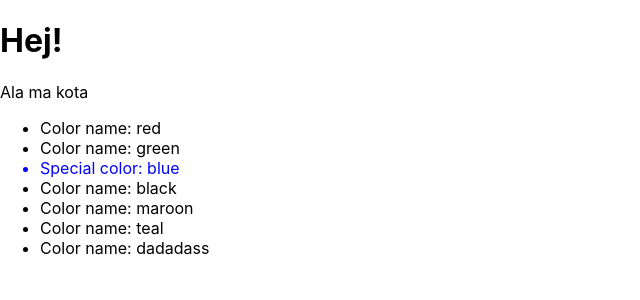
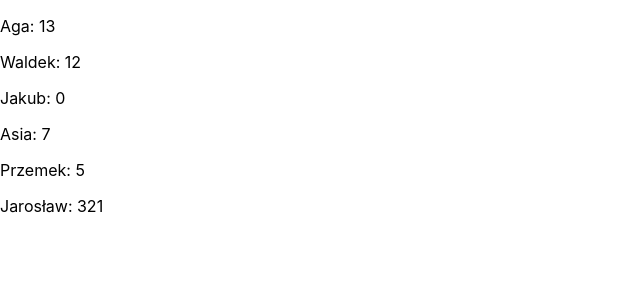
Before and after one commit to argasek/codebrainers-2020-11, a React (Create React App) app: page / in a window 1280 px wide. Shown: the top 300 px of the page, without its empty margins (0-640 px from the left). Built offline with nearby package versions, Linux system fonts and the light colour scheme.

Commit message:
Exercise 11 - Introduction to React - list of students

```diff
--- a/src/App.css
+++ b/src/App.css
@@ -36,3 +36,7 @@
     transform: rotate(360deg);
   }
 }
+
+.green {
+  color: green;
+}
--- a/src/App.js
+++ b/src/App.js
@@ -1,34 +1,12 @@
 import React from 'react';
 import './App.css';
+import StudentList from './components/StudentList';
 
-function App() {
-  const arr = ['red', 'green', 'blue', 'black', 'maroon', 'teal', 'dadadass'];
-  const styleObject = {
-    color: 'blue'
-  };
-
-  const ListItem = props => <li style={props.style}>{props.text}: { props.color }</li>;
-
-  const mapper = function (color, index) {
-    const isIndexEqual2 = index === 2;
-    const styledListItem = <ListItem style={styleObject} color={color} text="Special color" />;
-    const regularListItem = <li>Color name: { color }</li>;
-    return isIndexEqual2 ? styledListItem : regularListItem;
-  };
-
-  // 2
-  const arrayOfColorParagraphs = arr.map(mapper);
-
+function App () {
   return (
-      <div>
-        <h1>Hej!</h1>
-        <p>Ala ma kota</p>
-        <ul>
-          {
-            arrayOfColorParagraphs
-          }
-        </ul>
-      </div>
+      <>
+        <StudentList />
+      </>
   );
 }
 
--- /dev/null
+++ b/src/components/StudentList.js
@@ -0,0 +1,10 @@
+import React from 'react';
+import students from '../models/Students';
+
+function StudentList () {
+  return (
+    <div>{ students.map(student => <p>{student.name}: {student.numberOfBoozeUnits}</p>) }</div>
+  );
+}
+
+export default StudentList;
--- /dev/null
+++ b/src/models/Students.js
@@ -0,0 +1,10 @@
+const students = [
+  { name: 'Aga', numberOfBoozeUnits: 13 },
+  { name: 'Waldek', numberOfBoozeUnits: 12 },
+  { name: 'Jakub', numberOfBoozeUnits: 0 },
+  { name: 'Asia', numberOfBoozeUnits: 7 },
+  { name: 'Przemek', numberOfBoozeUnits: 5 },
+  { name: 'Jarosław', numberOfBoozeUnits: 321 }
+];
+
+export default students;
```
